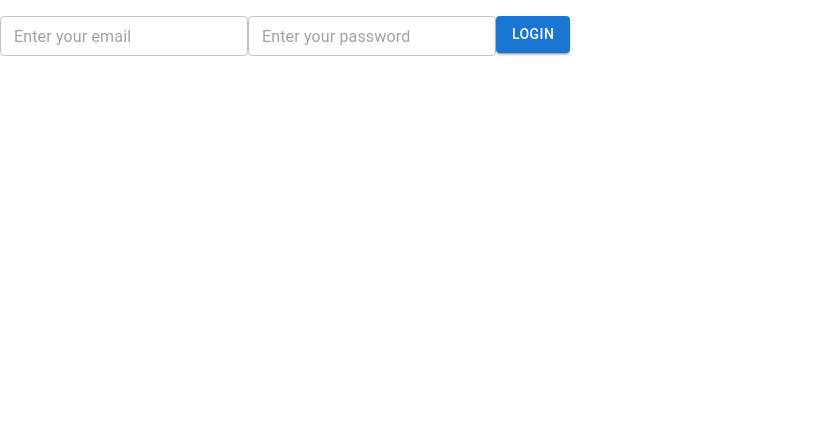
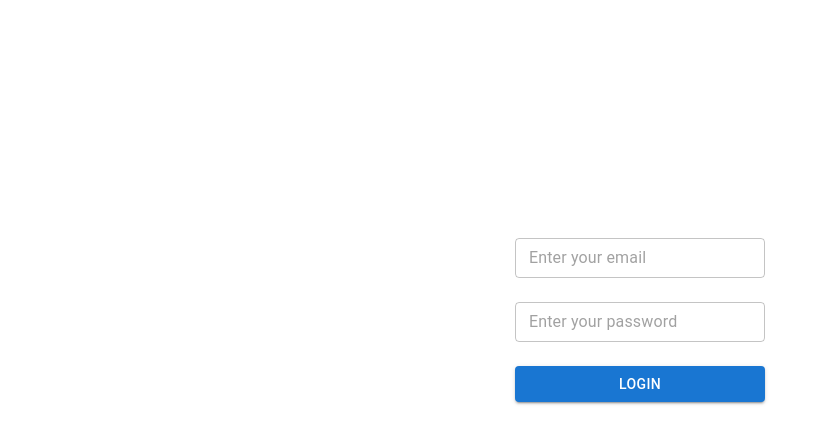
Before and after one commit to Aliaksandra-Leanovich/spa-with-login-react, a React (Create React App) app: page /login in a window 1280 px wide. Shown: the top 444 px of the page, without its empty margins (0-829 px from the left). Built offline with nearby package versions, Linux system fonts and the light colour scheme.

Commit message:
feat(app): fixes in form

```diff
--- a/src/components/Input.tsx
+++ b/src/components/Input.tsx
@@ -1,36 +1,20 @@
+import { Box } from "@mui/material";
 import TextField from "@mui/material/TextField";
-import { InputHTMLAttributes } from "react";
-import {
-  FieldError,
-  FieldValues,
-  Path,
-  UseFormRegister,
-} from "react-hook-form";
-
-interface IFormValues {
-  email: string;
-  password: string;
-  name?: string;
-  errors?: string;
-}
-
-interface IRegister extends FieldValues, IFormValues {}
-
-export interface IInputProps extends InputHTMLAttributes<HTMLInputElement> {
-  label: Path<IFormValues>;
-  register: UseFormRegister<IRegister>;
-  errors: FieldError | undefined;
-}
+import { IInputProps } from "./types";
 
 const Input = ({ type, placeholder, errors, label, register }: IInputProps) => {
   return (
+    <Box sx={{ display: "flex", rowGap: "6px", flexDirection: "column" }}>
       <TextField
         variant="outlined"
         size="small"
+        sx={{ width: "100%" }}
         placeholder={placeholder}
         type={type}
         {...register(label)}
+        helperText={errors ? errors.message : " "}
       />
+    </Box>
   );
 };
 
--- a/src/components/LoginForm.tsx
+++ b/src/components/LoginForm.tsx
@@ -1,19 +1,17 @@
 import { yupResolver } from "@hookform/resolvers/yup";
-import { Button } from "@mui/material";
+import { Box, Button } from "@mui/material";
 import { getAuth, signInWithEmailAndPassword } from "firebase/auth";
 import { useState } from "react";
 import { useForm } from "react-hook-form";
 import { useNavigate } from "react-router-dom";
 import * as Yup from "yup";
 import { routes } from "../routes/routes";
+import { useAppDispatch } from "../store/hooks/hooks";
+import { setUserToken } from "../store/slices/userSlice";
 import { app } from "../utils/firebase";
 import Input from "./Input";
-
-export interface IUserForm {
-  email: string;
-  password: string;
-  errors?: string;
-}
+import { IUserForm } from "./types";
+import Typography from "@mui/material/Typography";
 
 const validationSchema = Yup.object().shape({
   email: Yup.string().required("Email is required").email("Email is invalid"),
@@ -37,6 +35,8 @@ const getAuthError = (error: string) => {
 
 export const LoginForm = () => {
   const navigate = useNavigate();
+  const dispatch = useAppDispatch();
+
   const [error, setError] = useState("");
   const {
     register,
@@ -52,7 +52,11 @@ export const LoginForm = () => {
       .then(async (userCredential) => {
         const token = await userCredential.user.getIdToken();
         localStorage.setItem("user", token);
-        navigate(routes.HOME);
+        dispatch(setUserToken(token));
+
+        if (localStorage.getItem("user")) {
+          navigate(routes.HOME);
+        }
       })
       .catch((error) => {
         setError(getAuthError(error.code));
@@ -60,9 +64,9 @@ export const LoginForm = () => {
   };
 
   return (
-    <div>
+    <Box sx={{ width: "250px", padding: "26px", position: "relative" }}>
+      {error && <Typography>{error}</Typography>}
       <form onSubmit={handleSubmit(onSubmit)}>
-        <p>{error}</p>
         <Input
           type="email"
           label="email"
@@ -80,12 +84,12 @@ export const LoginForm = () => {
         <Button
           variant="contained"
           className="normal-case"
+          sx={{ width: "100%" }}
           type="submit"
-          disabled={Object.keys(errors).length > 0}
         >
           Login
         </Button>
       </form>
-    </div>
+    </Box>
   );
 };
--- /dev/null
+++ b/src/components/types.ts
@@ -0,0 +1,27 @@
+import { InputHTMLAttributes } from "react";
+import {
+  FieldError,
+  FieldValues,
+  Path,
+  UseFormRegister,
+} from "react-hook-form";
+
+interface IFormValues {
+  email: string;
+  password: string;
+  errors?: string;
+}
+
+interface IRegister extends FieldValues, IFormValues {}
+
+export interface IInputProps extends InputHTMLAttributes<HTMLInputElement> {
+  label: Path<IFormValues>;
+  register: UseFormRegister<IRegister>;
+  errors: FieldError | undefined;
+}
+
+export interface IUserForm {
+  email: string;
+  password: string;
+  errors?: string;
+}
--- a/src/pages/Home.tsx
+++ b/src/pages/Home.tsx
@@ -1,7 +1,11 @@
+import { useAppSelector } from "../store/hooks/hooks";
+import { getUserInfo } from "../store/selectors/userSelector";
+
 export const Home = () => {
+  const { token } = useAppSelector(getUserInfo);
   return (
     <>
-      <div>home</div>
+      <div>{token}</div>
     </>
   );
 };
--- a/src/pages/Login.tsx
+++ b/src/pages/Login.tsx
@@ -1,10 +1,18 @@
-import React from "react";
 import { LoginForm } from "../components/LoginForm";
+import Box from "@mui/material/Box";
 
 export const Login = () => {
   return (
-    <div>
+    <Box
+      sx={{
+        width: "100%",
+        height: "80vh",
+        display: "flex",
+        justifyContent: "center",
+        alignItems: "center",
+      }}
+    >
       <LoginForm />
-    </div>
+    </Box>
   );
 };
```
Lines whose indentation alone changed are shown as unchanged.
